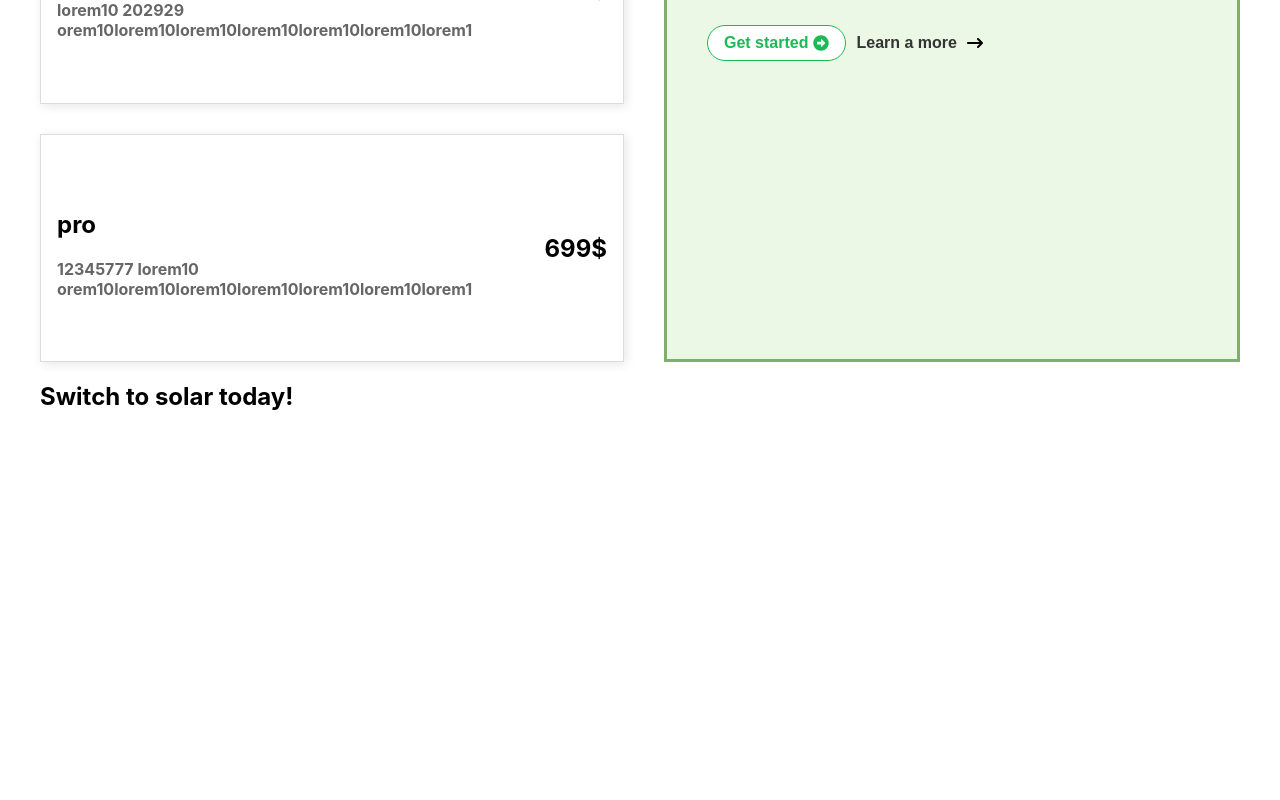
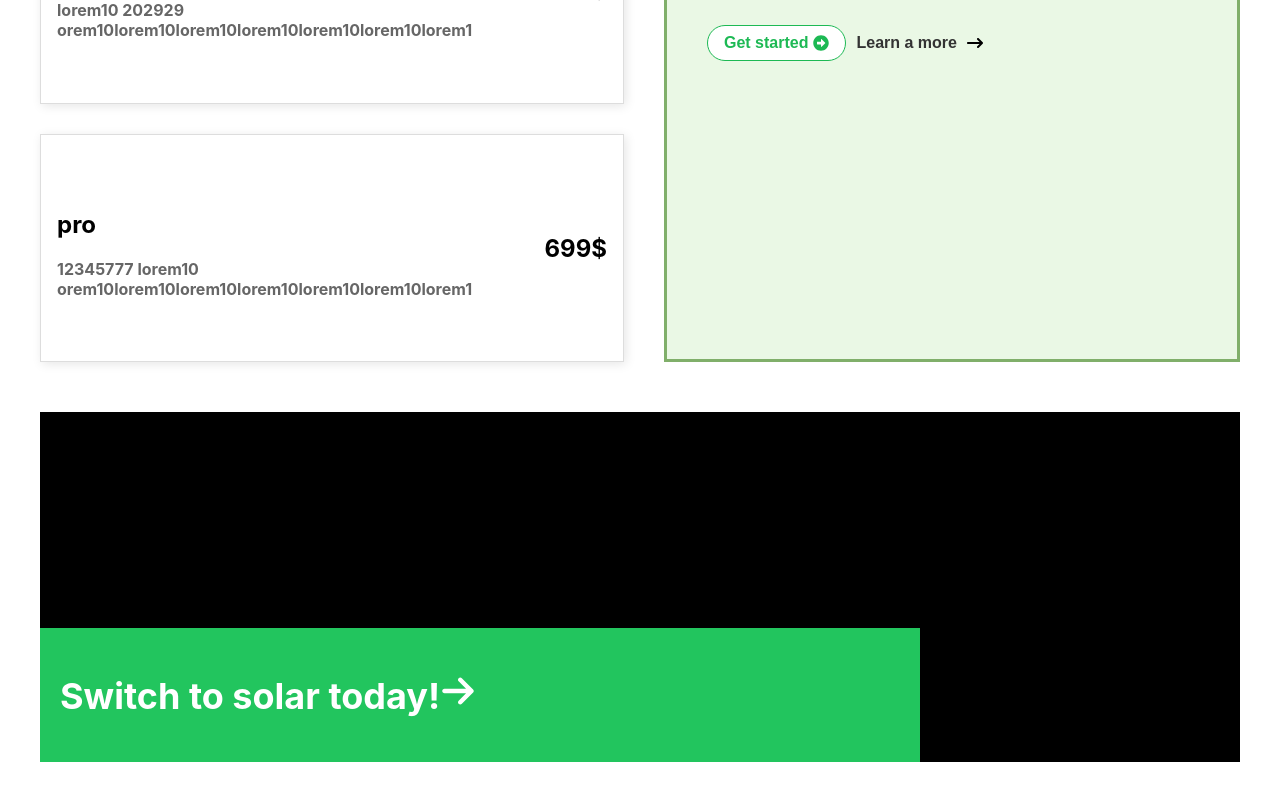
Before and after one commit to andreeaD03/internship, a React (Create React App) app in the folder internship-app/: page / in a window 1280 px wide. Shown: the part 670-1470 px from the top of the page. Before the commit the page ends 1181 px from the top, so only its background shows below. Built offline with nearby package versions, Linux system fonts and the light colour scheme.

Commit message:
wip footer

```diff
--- a/internship-app/src/App.js
+++ b/internship-app/src/App.js
@@ -3,7 +3,7 @@ import Navbar from "./components/navBar/NavBar";
 import MainDiscription from "./components/mainDiscription/MainDiscription";
 import GreenCard from "./components/greenCard/GreenCard";
 import SingleCard from "./components/singleCard/SingleCard";
-import GreenSlide from "./components/greenSlide/GreenSlide";
+import Banner from "./components/banner/Banner";
 
 function App() {
   const data = [
@@ -40,7 +40,7 @@ function App() {
         <GreenCard />
       </div>
       <div>
-        <GreenSlide />
+        <Banner />
       </div>
     </div>
   );
--- /dev/null
+++ b/internship-app/src/components/banner/Banner.css
@@ -0,0 +1,19 @@
+.bannerWrapper {
+  display: flex;
+  align-items: flex-end;
+  width: 100%;
+  height: 350px;
+  background-color: black;
+  margin-top: 50px;
+}
+
+.banner {
+  display: flex;
+  justify-content: flex-start;
+  background-color: #22c55e;
+  color: white;
+  font-size: 1.5rem;
+  font-weight: bold;
+  padding: 15px 20px;
+  width: 70%;
+}
--- /dev/null
+++ b/internship-app/src/components/banner/Banner.jsx
@@ -0,0 +1,20 @@
+import React from "react";
+import "./Banner.css";
+import { FaArrowRight } from "react-icons/fa6";
+
+const Banner = () => {
+  return (
+    <div>
+      <div className="bannerWrapper">
+        <div className="banner">
+          <h2>
+            Switch to solar today!
+            <FaArrowRight />
+          </h2>
+        </div>
+      </div>
+    </div>
+  );
+};
+
+export default Banner;
--- a/internship-app/src/components/greenSlide/GreenSlide.jsx
+++ /dev/null
@@ -1,15 +0,0 @@
-import React from "react";
-
-const GreenSlide = () => {
-  return (
-    <div>
-      <div className="greenSlideWrapper">
-        <div className="greenSlide">
-          <h2>Switch to solar today!</h2>
-        </div>
-      </div>
-    </div>
-  );
-};
-
-export default GreenSlide;
```
Also changed, not shown: internship-app/src/components/greenSlide/GreenSlide.css (deleted).
